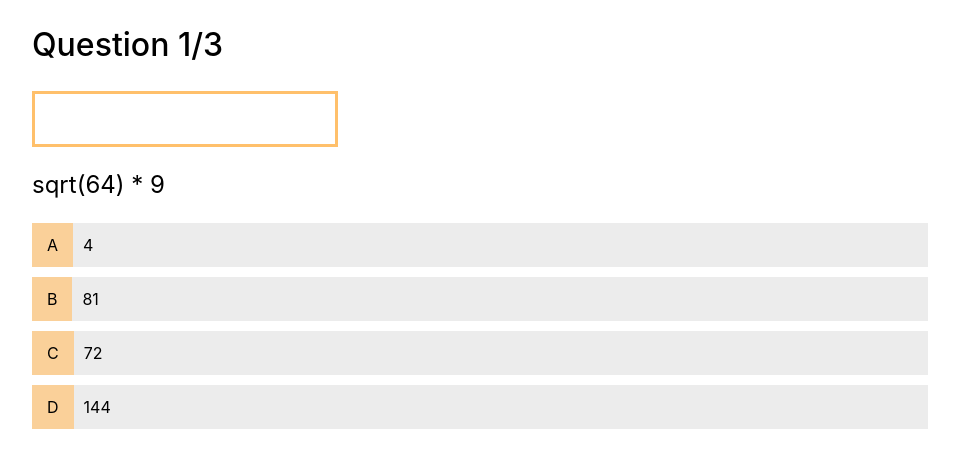
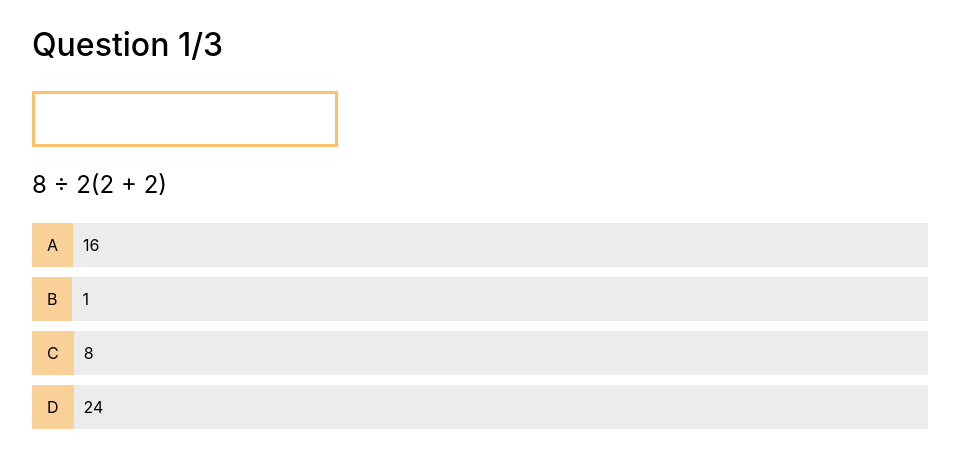
Before and after one commit to Paulvitalis200/quiz-react, a React (Vite) app: page /quiz/1 in a window 1280 px wide. Shown: the top 468 px of the page, without its empty margins (160-1119 px from the left). Built offline with nearby package versions, Linux system fonts and the light colour scheme.

Commit message:
Add logic for questions

```diff
--- a/src/components/Question.tsx
+++ /dev/null
@@ -1,49 +0,0 @@
-import styled from "styled-components";
-import { OptionInterface, QuestionInterface } from "../models/quiz";
-
-interface QuestionProps {
-  question: QuestionInterface;
-  // answerQuestion: (option: OptionInterface) => void;
-}
-
-function Question({ question }: QuestionProps) {
-  console.log("MY QUESTION: ", question);
-  // const [question, setQuestion] = useState(question)
-  return (
-    <>
-      <QuestionText>{question.text}</QuestionText>
-      {question.options.map((option: OptionInterface) => (
-        <QuestionContainer key={option.id}>
-          <OptionLabel>{option.label}</OptionLabel>
-          <OptionText>{option.text}</OptionText>
-        </QuestionContainer>
-      ))}
-    </>
-  );
-}
-
-const QuestionText = styled.h2`
-  margin-top: 20px;
-  margin-bottom: 20px;
-  font-weight: 400;
-`;
-
-const QuestionContainer = styled.div`
-  background: rgb(236, 236, 236);
-  margin-bottom: 10px;
-  display: flex;
-  &:hover {
-    cursor: pointer;
-  }
-`;
-
-const OptionLabel = styled.p`
-  background: #fad099;
-  padding: 10px 15px;
-  margin: 0;
-`;
-const OptionText = styled.p`
-  padding: 10px;
-  margin: 0;
-`;
-export default Question;
--- a/src/components/Quiz.tsx
+++ b/src/components/Quiz.tsx
@@ -1,23 +1,52 @@
-import { useState } from "react";
-import { QuestionInterface } from "../models/quiz";
-import Question from "./Question";
+import { OptionInterface, QuestionInterface } from "../models/quiz";
+import styled from "styled-components";
 
 interface QuizProps {
   questions: QuestionInterface[];
   currentQuestion: number;
-  //   answerQuestion: (option: OptionInterface) => void;
+  answerQuestion: (option: OptionInterface) => void;
 }
-function Quiz({ questions, currentQuestion }: QuizProps) {
-  console.log("PROPS: ", questions);
-  const [question] = useState<QuestionInterface>(questions[currentQuestion]);
-
-  console.log("HErE: ", currentQuestion);
+function Quiz({ questions, currentQuestion, answerQuestion }: QuizProps) {
+  const question = questions[currentQuestion - 1];
 
   return (
     <>
-      <Question question={question} />
+      <QuestionText>{question.text}</QuestionText>
+      {question.options.map((option: OptionInterface) => (
+        <QuestionContainer
+          key={option.id}
+          onClick={() => answerQuestion(option)}
+        >
+          <OptionLabel>{option.label}</OptionLabel>
+          <OptionText>{option.text}</OptionText>
+        </QuestionContainer>
+      ))}
     </>
   );
 }
 
+const QuestionText = styled.h2`
+  margin-top: 20px;
+  margin-bottom: 20px;
+  font-weight: 400;
+`;
+
+const QuestionContainer = styled.div`
+  background: rgb(236, 236, 236);
+  margin-bottom: 10px;
+  display: flex;
+  &:hover {
+    cursor: pointer;
+  }
+`;
+
+const OptionLabel = styled.p`
+  background: #fad099;
+  padding: 10px 15px;
+  margin: 0;
+`;
+const OptionText = styled.p`
+  padding: 10px;
+  margin: 0;
+`;
 export default Quiz;
--- a/src/components/QuizHeader.tsx
+++ b/src/components/QuizHeader.tsx
@@ -2,13 +2,25 @@ import styled from "styled-components";
 
 interface QuizHeaderProps {
   currentQuestion: number;
+  questions: number;
 }
-function QuizHeader({ currentQuestion }: QuizHeaderProps) {
+function QuizHeader({ currentQuestion, questions }: QuizHeaderProps) {
+  const calculateLength = () => {
+    return ((currentQuestion - 1) / questions) * 100;
+  };
   return (
     <>
-      <HeaderTitle>Question {currentQuestion}/3</HeaderTitle>
+      <HeaderTitle>
+        Question {currentQuestion}/{questions}
+      </HeaderTitle>
       <ProgressSection>
-        <ProgressBar></ProgressBar>
+        <div
+          style={{
+            background: "#ffc06b",
+            height: "50px",
+            width: `${calculateLength()}%`,
+          }}
+        ></div>
       </ProgressSection>
     </>
   );
@@ -23,10 +35,5 @@ const ProgressSection = styled.div`
   height: 50px;
   border: 3px solid #ffc06b;
 `;
-const ProgressBar = styled.div`
-  background: #ffc06b;
-  height: 50px;
-  width: 0;
-`;
 
 export default QuizHeader;
--- a/src/components/Results.tsx
+++ b/src/components/Results.tsx
@@ -1,9 +1,35 @@
-function Results() {
+import { Link } from "react-router-dom";
+import styled from "styled-components";
+
+interface Answers {
+  correctAnswers: number;
+  questions: number;
+}
+
+function Results({ correctAnswers, questions }: Answers) {
   return (
-    <>
-      <p>Results will go here</p>
-    </>
+    <Main>
+      <p>Your results</p>
+      <Score>
+        {correctAnswers} / {questions}
+      </Score>
+      <Link to={"/"}>Go Back</Link>
+    </Main>
   );
 }
 
+const Main = styled.main`
+  height: 100vh;
+  display: flex;
+  flex-direction: column;
+  justify-content: center;
+  text-align: center;
+`;
+
+const Score = styled.h1`
+  font-weight: 400;
+  font-size: 50px;
+  margin: 0;
+`;
+
 export default Results;
--- a/src/pages/HomePage.tsx
+++ b/src/pages/HomePage.tsx
@@ -3,6 +3,7 @@ import { QuizInterface } from "../models/quiz";
 import styled from "styled-components";
 import data from "../data/quizes.json";
 import QuizCard from "../components/QuizCard";
+import { Link } from "react-router-dom";
 
 function HomePage() {
   const [quizes, setQuizes] = useState<QuizInterface[] | null>(data);
@@ -24,7 +25,15 @@ function HomePage() {
         <QuizContainer>
           {quizes &&
             quizes.map((quiz: QuizInterface) => {
-              return <QuizCard key={quiz.id} quiz={quiz} />;
+              return (
+                <Link
+                  to={`/quiz/${quiz.id}`}
+                  key={quiz.id}
+                  style={{ textDecoration: "none" }}
+                >
+                  <QuizCard quiz={quiz} />
+                </Link>
+              );
             })}
         </QuizContainer>
       </Main>
--- a/src/pages/QuizPage.tsx
+++ b/src/pages/QuizPage.tsx
@@ -1,33 +1,48 @@
 import { useParams } from "react-router-dom";
 import data from "../data/quizes.json";
-import { QuizInterface } from "../models/quiz";
+import { OptionInterface, QuizInterface } from "../models/quiz";
 import QuizHeader from "../components/QuizHeader";
-// import Results from "../components/Results";
 import Quiz from "../components/Quiz";
 import styled from "styled-components";
 import { useState } from "react";
+import Results from "../components/Results";
 
 function QuizPage() {
   const { id } = useParams();
 
   const quiz = data.find((quiz: QuizInterface) => quiz.id === parseInt(id!));
-  const [currentQuestion] = useState(1);
-  // const [correctAnswers, setCorrectAnswers] = useState(0);
+  const [currentQuestion, setCurrentQuestion] = useState(1);
+  const [correctAnswers, setCorrectAnswers] = useState(0);
 
-  // const answerQuestion = (option: OptionInterface) => {
-  //   console.log("OPTION CLICKED");
-  // };
-  console.log(quiz);
+  const answerQuestion = (option: OptionInterface) => {
+    if (option.isCorrect) {
+      setCorrectAnswers(correctAnswers + 1);
+    }
+    setCurrentQuestion(currentQuestion + 1);
+  };
   if (!quiz) return <>No quiz found with that ID</>;
   return (
     <Main>
-      <QuizHeader currentQuestion={currentQuestion} />
-      <Quiz
-        questions={quiz.questions}
-        currentQuestion={currentQuestion}
-        // answerQuestion={answerQuestion}
-      />
-      {/* <Results /> */}
+      {currentQuestion <= quiz.questions.length && (
+        <>
+          <QuizHeader
+            currentQuestion={currentQuestion}
+            questions={quiz.questions.length}
+          />
+          <Quiz
+            questions={quiz.questions}
+            currentQuestion={currentQuestion}
+            answerQuestion={answerQuestion}
+          />
+        </>
+      )}
+
+      {currentQuestion > quiz.questions.length && (
+        <Results
+          correctAnswers={correctAnswers}
+          questions={quiz.questions.length}
+        />
+      )}
     </Main>
   );
 }
```
